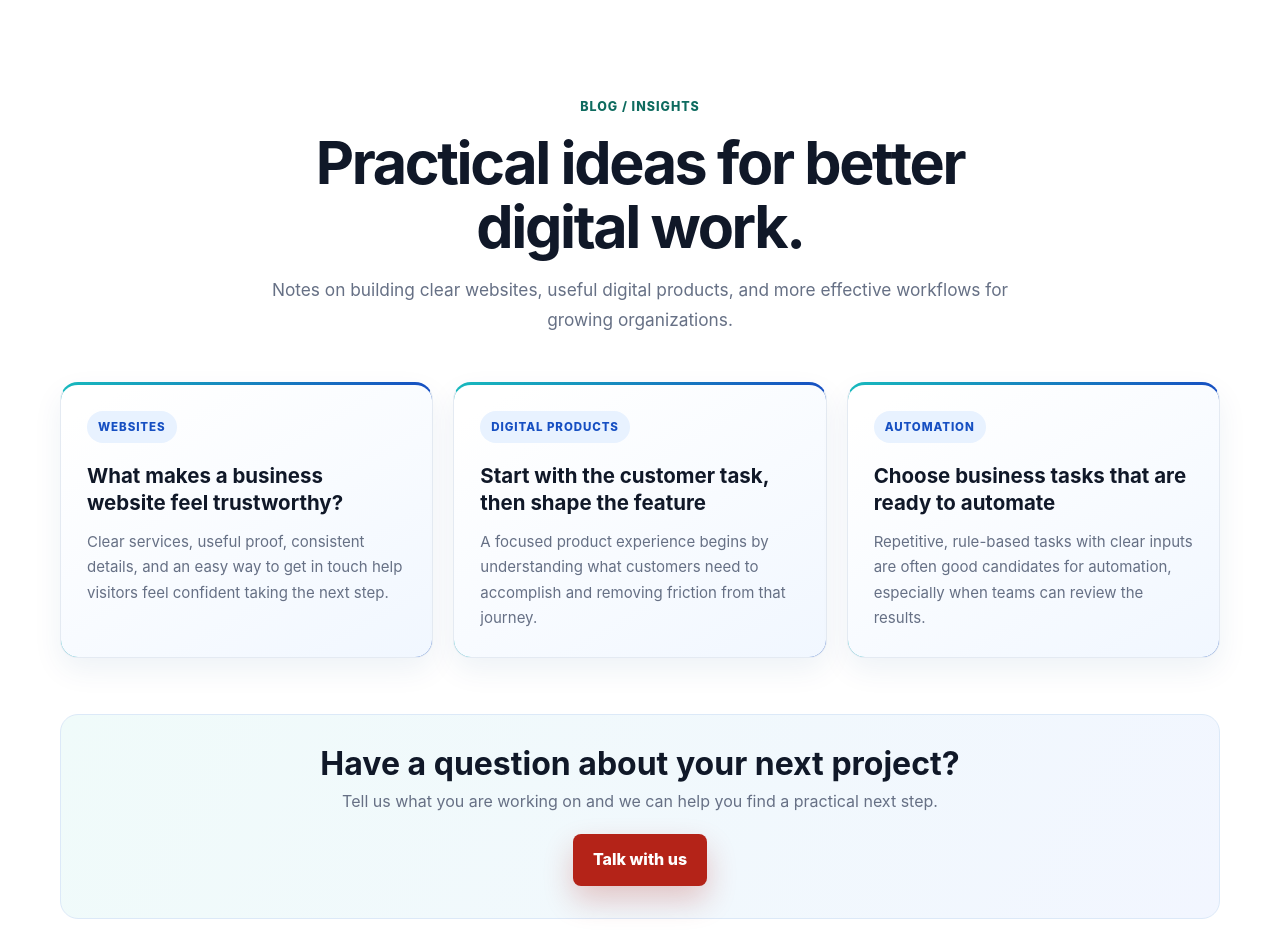
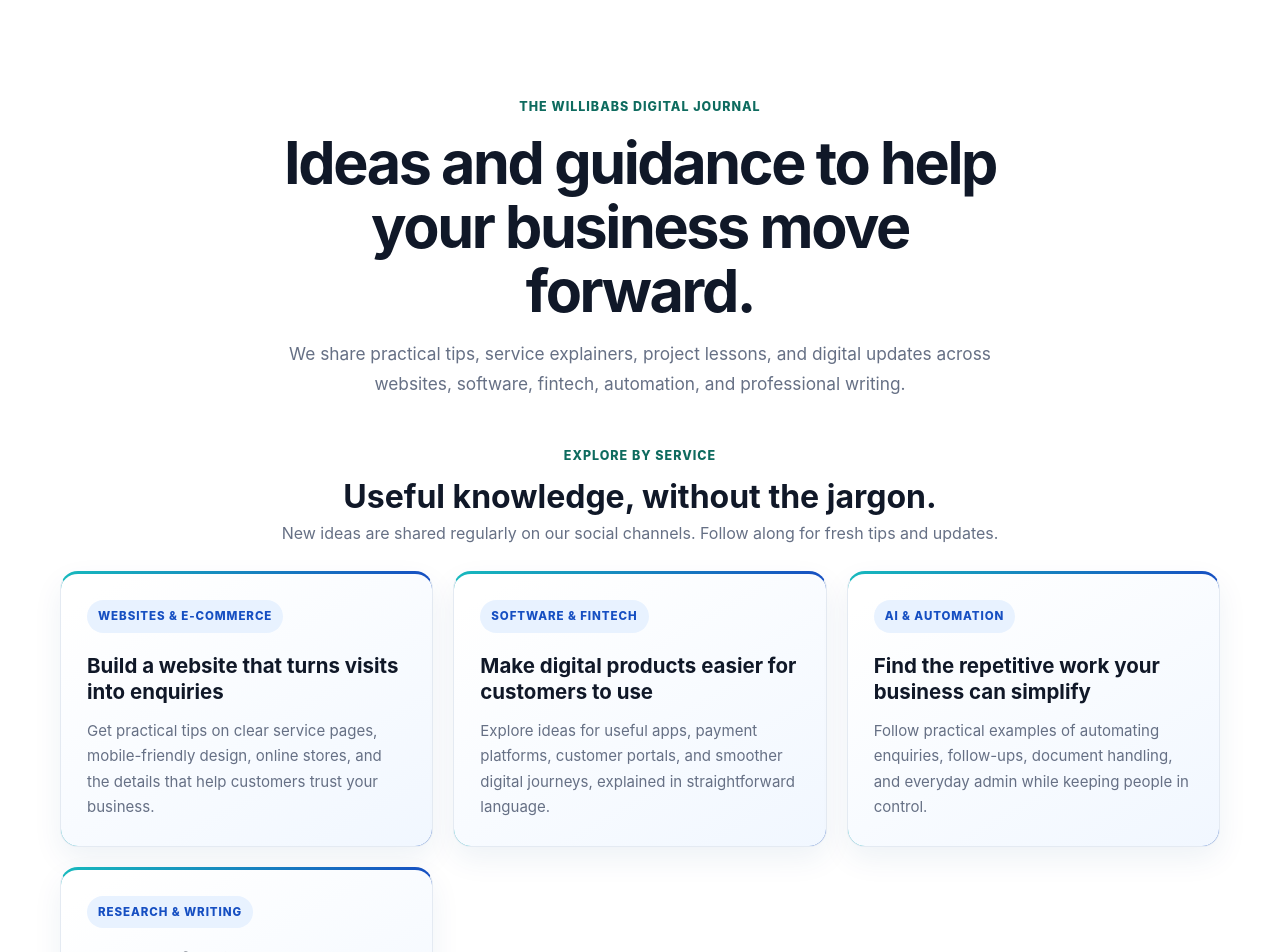
Before and after one commit to davidjames2708-dotcom/willibabsdigitalsolutions, a Next.js app: page /insights in a window 1280 px wide. Shown: the part 80-1032 px from the top of the page. Built offline with nearby package versions, Linux system fonts and the light colour scheme.

Commit message:
Make Insights page a service knowledge hub

```diff
--- a/app/insights/insights.css
+++ b/app/insights/insights.css
@@ -3,6 +3,9 @@
 .insights-intro .eyebrow { color: #0e6b5f; }
 .insights-intro h1 { margin-bottom: 16px; color: #101828; font-size: clamp(2.3rem, 5vw, 3.7rem); line-height: 1.08; letter-spacing: -0.04em; }
 .insights-intro > p:last-child { color: #667085; font-size: 1.08rem; line-height: 1.7; }
+.insights-section-heading { margin: 0 auto 24px; text-align: center; }
+.insights-section-heading h2 { margin: 0 0 8px; color: #101828; font-size: clamp(1.5rem, 3vw, 2rem); }
+.insights-section-heading > p:last-child { color: #667085; line-height: 1.6; }
 .insights-grid { display: grid; grid-template-columns: repeat(3, minmax(0, 1fr)); gap: 20px; }
 .insight-card { min-height: 260px; padding: 26px; border: 1px solid #e4eaf2; border-top: 3px solid transparent; border-radius: 18px; background: linear-gradient(150deg, #fff 8%, #f1f7ff 100%) padding-box, linear-gradient(90deg, #17b9bd, #164fc2) border-box; box-shadow: 0 12px 30px rgba(20, 66, 130, 0.07); transition: transform 200ms ease, box-shadow 200ms ease; }
 .insight-card:hover { transform: translateY(-5px); box-shadow: 0 18px 34px rgba(20, 86, 168, 0.13); }
--- a/app/insights/page.jsx
+++ b/app/insights/page.jsx
@@ -9,22 +9,28 @@ export const metadata = {
 
 const topics = [
   {
-    category: "Websites",
-    title: "What makes a business website feel trustworthy?",
+    category: "Websites & e-commerce",
+    title: "Build a website that turns visits into enquiries",
     description:
-      "Clear services, useful proof, consistent details, and an easy way to get in touch help visitors feel confident taking the next step.",
+      "Get practical tips on clear service pages, mobile-friendly design, online stores, and the details that help customers trust your business.",
   },
   {
-    category: "Digital products",
-    title: "Start with the customer task, then shape the feature",
+    category: "Software & fintech",
+    title: "Make digital products easier for customers to use",
     description:
-      "A focused product experience begins by understanding what customers need to accomplish and removing friction from that journey.",
+      "Explore ideas for useful apps, payment platforms, customer portals, and smoother digital journeys, explained in straightforward language.",
   },
   {
-    category: "Automation",
-    title: "Choose business tasks that are ready to automate",
+    category: "AI & automation",
+    title: "Find the repetitive work your business can simplify",
     description:
-      "Repetitive, rule-based tasks with clear inputs are often good candidates for automation, especially when teams can review the results.",
+      "Follow practical examples of automating enquiries, follow-ups, document handling, and everyday admin while keeping people in control.",
+  },
+  {
+    category: "Research & writing",
+    title: "Make professional documents clearer and stronger",
+    description:
+      "Get helpful guidance on editing, formatting, research presentation, and writing that makes complex ideas easier to understand.",
   },
 ];
 
@@ -32,13 +38,19 @@ export default function InsightsPage() {
   return (
     <main className="section insights-page">
       <header className="insights-intro">
-        <p className="eyebrow">Blog / Insights</p>
-        <h1>Practical ideas for better digital work.</h1>
+        <p className="eyebrow">The Willibabs Digital journal</p>
+        <h1>Ideas and guidance to help your business move forward.</h1>
         <p>
-          Notes on building clear websites, useful digital products, and more
-          effective workflows for growing organizations.
+          We share practical tips, service explainers, project lessons, and
+          digital updates across websites, software, fintech, automation, and
+          professional writing.
         </p>
       </header>
+      <div className="insights-section-heading">
+        <p className="eyebrow">Explore by service</p>
+        <h2>Useful knowledge, without the jargon.</h2>
+        <p>New ideas are shared regularly on our social channels. Follow along for fresh tips and updates.</p>
+      </div>
       <div className="insights-grid">
         {topics.map((topic) => (
           <article className="insight-card" key={topic.title}>
@@ -49,9 +61,10 @@ export default function InsightsPage() {
         ))}
       </div>
       <section className="insights-cta">
-        <h2>Have a question about your next project?</h2>
-        <p>Tell us what you are working on and we can help you find a practical next step.</p>
-        <Link className="button primary" href="/contact">Talk with us</Link>
+        <p className="eyebrow">Put an idea into action</p>
+        <h2>Have a project in mind? Let’s talk about what you need.</h2>
+        <p>Tell us your goal and we’ll help you find a practical next step for your business or organization.</p>
+        <Link className="button primary" href="/contact">Discuss your project</Link>
       </section>
     </main>
   );
```
